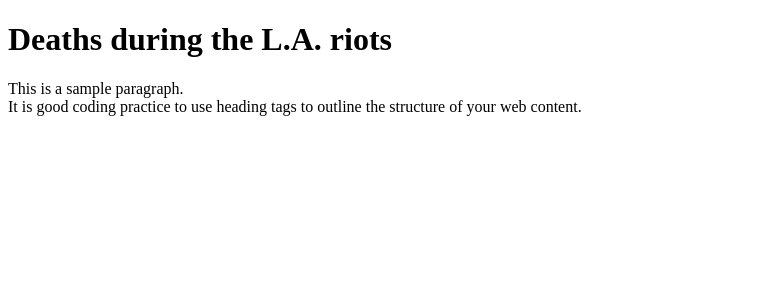
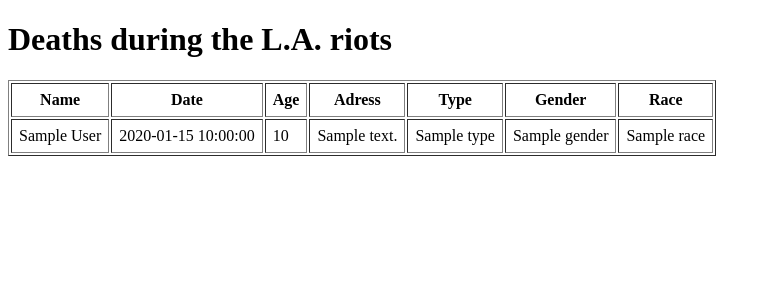
Before and after one commit to kennyjacoby/first-news-app, a Flask app: template templates/index.html in a window 1280 px wide. Shown: the top 300 px of the page, without its empty margins (0-771 px from the left). Run offline with Flask 2, Linux system fonts and the light colour scheme; the template is opened without the code that fills it: most values are stand-ins (such as "Sample title", 1, 10 or a date in 2020).

Commit message:
Added table.

```diff
--- a/app.py
+++ b/app.py
@@ -1,3 +1,4 @@
+import csv
 from flask import Flask
 from flask import render_template
 app = Flask(__name__)
@@ -5,7 +6,15 @@ app = Flask(__name__)
 @app.route('/')
 def index():
 	template = "index.html"
-	return render_template(template)
+	object_list = get_csv()
+	return render_template(template, object_list=object_list)
+
+def get_csv():
+	csv_path = "static/la-riots-deaths.csv"
+	csv_file = open(csv_path, "rb")
+	csv_obj = csv.DictReader(csv_file)
+	csv_list = list(csv_obj)
+	return csv_list
 
 # If this script is run from the command line
 if __name__ == "__main__":
--- a/templates/index.html
+++ b/templates/index.html
@@ -4,15 +4,29 @@
 		<title>First News App!</title>
 		<meta charset="utf-8">
 	</head>
-<body>
-	<align="center">
-		<header>
-			<h1>Deaths during the L.A. riots</h1>
-		</header>
-	<align="left">
-		<p>
-			This is a sample paragraph. <br>
-			It is good coding practice to use heading tags to outline the structure of your web content.
-		</p>
-</body>
+	<body>
+		<h1>Deaths during the L.A. riots</h1>
+		<table border=1 cellpadding=7>
+			<tr>
+				<th>Name</th>
+				<th>Date</th>
+				<th>Age</th>
+				<th>Adress</th>
+				<th>Type</th>
+				<th>Gender</th>
+				<th>Race</th>
+			</tr>
+			{% for obj in object_list %}
+			<tr>
+				<td>{{ obj.full_name }}</td>
+				<td>{{ obj.date }}</td>
+				<td>{{ obj.age }}</td>
+				<td>{{ obj.address }}</td>
+				<td>{{ obj.type }}</td>
+				<td>{{ obj.gender }}</td>
+				<td>{{ obj.race }}</td>
+			</tr>
+			{% endfor %}
+		</table>
+	</body>
 </html>
```
